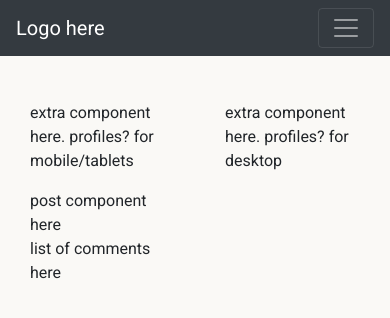
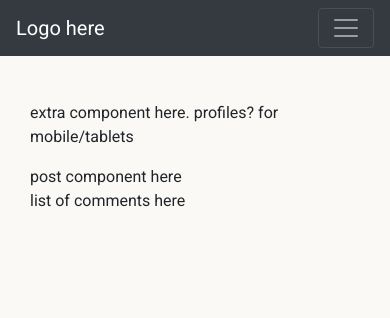
Before and after one commit to dantaylor28/polaroid-social-media-frontend, a React (Create React App) app: page /posts/1 in a window 390 px wide. Shown: the top 318 px of the page. Built offline with nearby package versions, Linux system fonts and the light colour scheme; no server answers.

Commit message:
Add some bootstrap classes to PostDetail.js to ensure it is responsive

```diff
--- a/src/pages/posts/PostDetail.js
+++ b/src/pages/posts/PostDetail.js
@@ -30,14 +30,14 @@ function PostDetail() {
     // </div>
 
     <Row>
-      <Col>
+      <Col lg={9}>
         <Container>
           <p>extra component here. profiles? for mobile/tablets</p>
         </Container>
         <Container>post component here</Container>
         <Container>list of comments here</Container>
       </Col>
-      <Col>
+      <Col className="d-none d-lg-block" lg={3}>
         <Container>extra component here. profiles? for desktop</Container>
       </Col>
     </Row>
```
